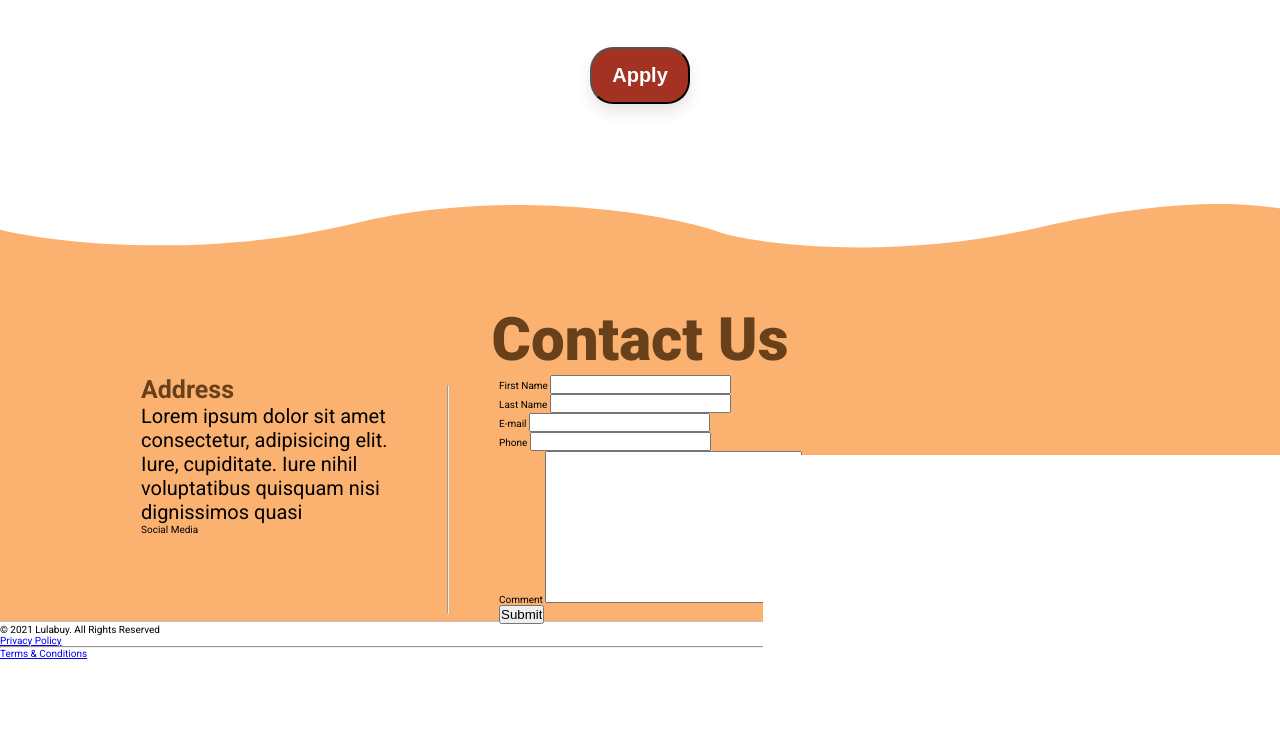
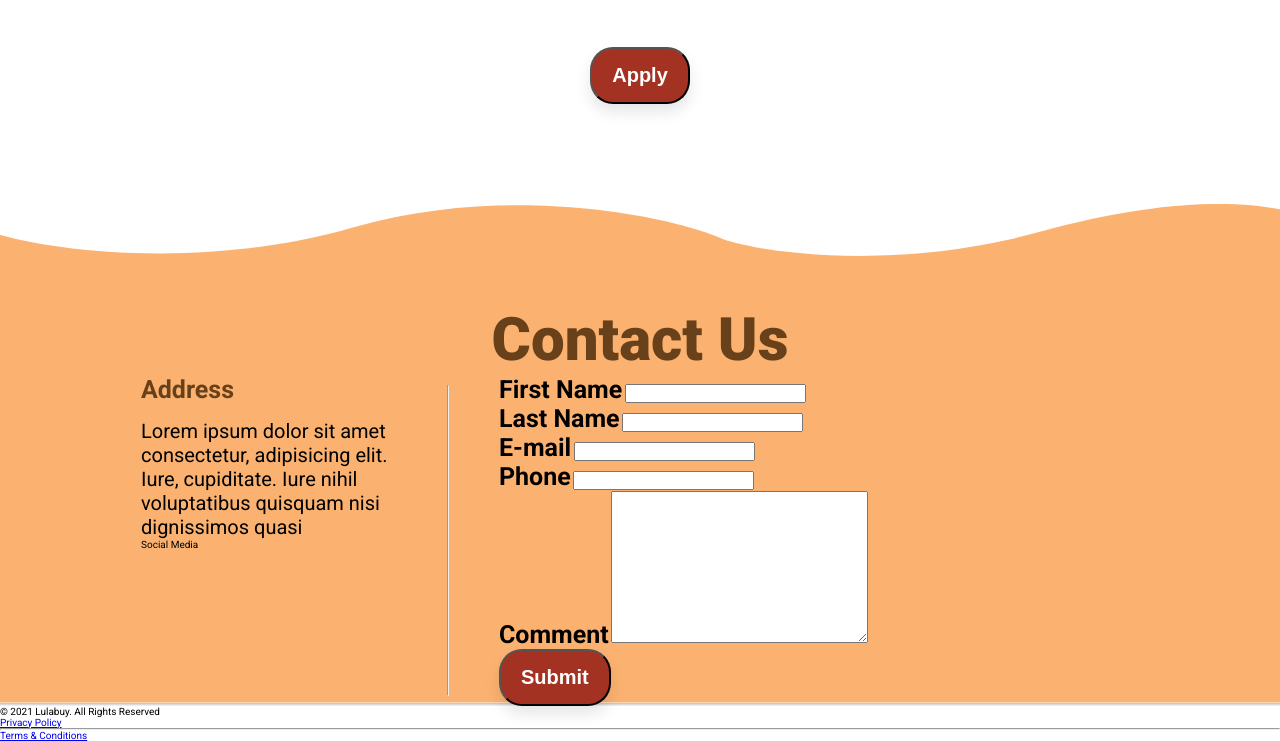
Before and after one commit to gabrielmlow21/lulabuy-landing-page, a website: page index.html in a window 1280 px wide. Shown: the part 2848-3589 px from the top of the page. Before the commit the page ends 3507 px from the top, so only its background shows below. Drawn offline with Linux system fonts and the light colour scheme.

Commit message:
added address section

```diff
--- a/index.html
+++ b/index.html
@@ -93,33 +93,33 @@
                     <div class="contact-us__content-left">
                         <div class="address">
                             <h3 class="address__heading heading-quaternary">Address</h3>
-                            <p class="paragraph">Lorem ipsum dolor sit amet consectetur, adipisicing elit. Iure, cupiditate. Iure nihil voluptatibus quisquam nisi dignissimos quasi</p>
+                            <p class="address__paragraph paragraph">Lorem ipsum dolor sit amet consectetur, adipisicing elit. Iure, cupiditate. Iure nihil voluptatibus quisquam nisi dignissimos quasi</p>
                         </div>
                         <div class="social-media">Social Media</div>
                     </div>
                     <hr class="contact-us__content-rule">
                     <form class="contact-us__content-right form" action="">
                         <div>
-                            <label for="fname">First Name</label>
+                            <label class="heading-quaternary" for="fname">First Name</label>
                             <input type="text" id="fname" name="fname">
                         </div>
                         <div>
-                            <label for="fname">Last Name</label>
+                            <label class="heading-quaternary" for="fname">Last Name</label>
                             <input type="text" id="lname" name="lname">
                         </div>
                         <div>
-                            <label for="email">E-mail</label>
+                            <label class="heading-quaternary" for="email">E-mail</label>
                             <input type="email" id="email" name="email">
                         </div>
                         <div>
-                            <label for="phone">Phone</label>
+                            <label class="heading-quaternary" for="phone">Phone</label>
                             <input type="tel" id="phone" name="phone">
                         </div>
                         <div>
-                            <label for="comment">Comment</label>
+                            <label class="heading-quaternary" for="comment">Comment</label>
                             <textarea name="comment" id="comment" cols="30" rows="10"></textarea>
                         </div>
-                        <input type="submit" value="Submit">
+                        <input class="btn" type="submit" value="Submit">
                     </form>
                 </div>
             </div>
--- a/sass/_contact-us.scss
+++ b/sass/_contact-us.scss
@@ -40,6 +40,10 @@
     &__heading {
         color: $color-brown;
     }
+
+    &__paragraph {
+        margin-top: 15px;
+    }
 }
 
 .social-media {
```
Also changed, not shown: css/style.css.
